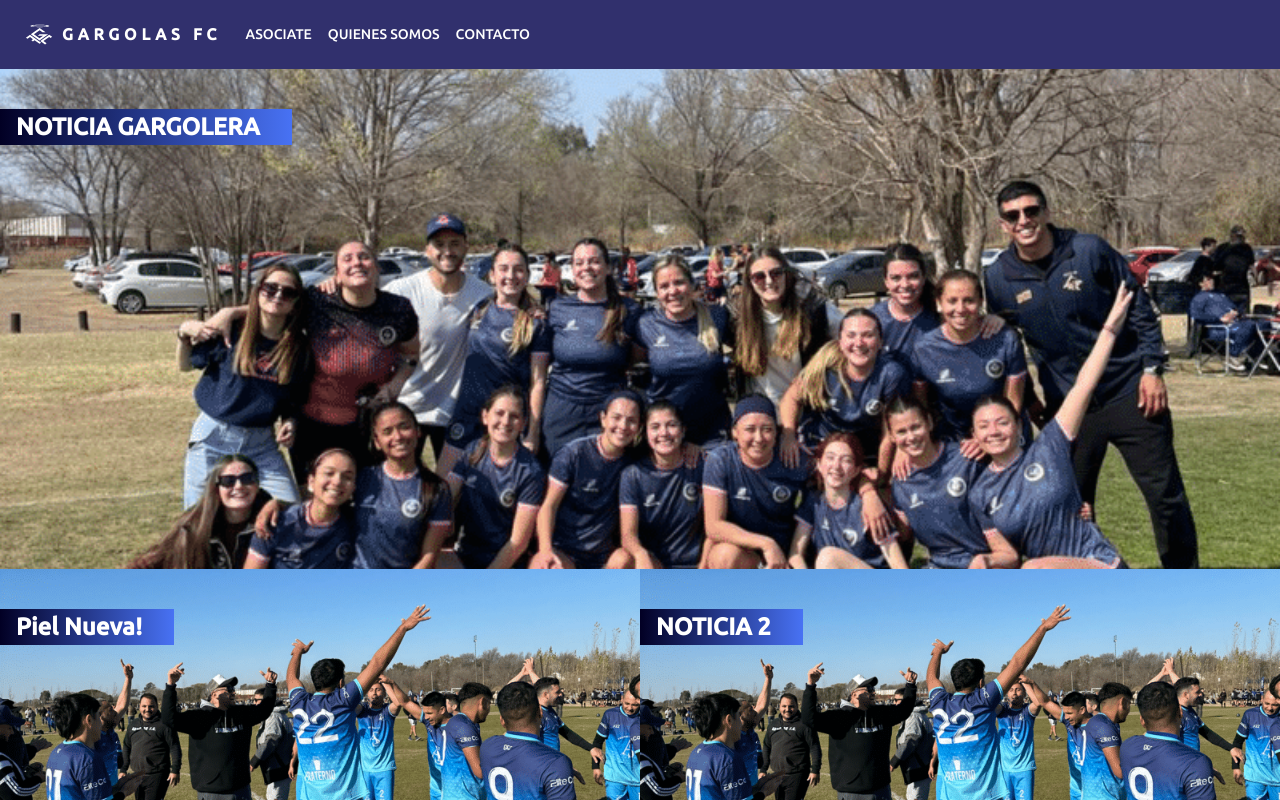
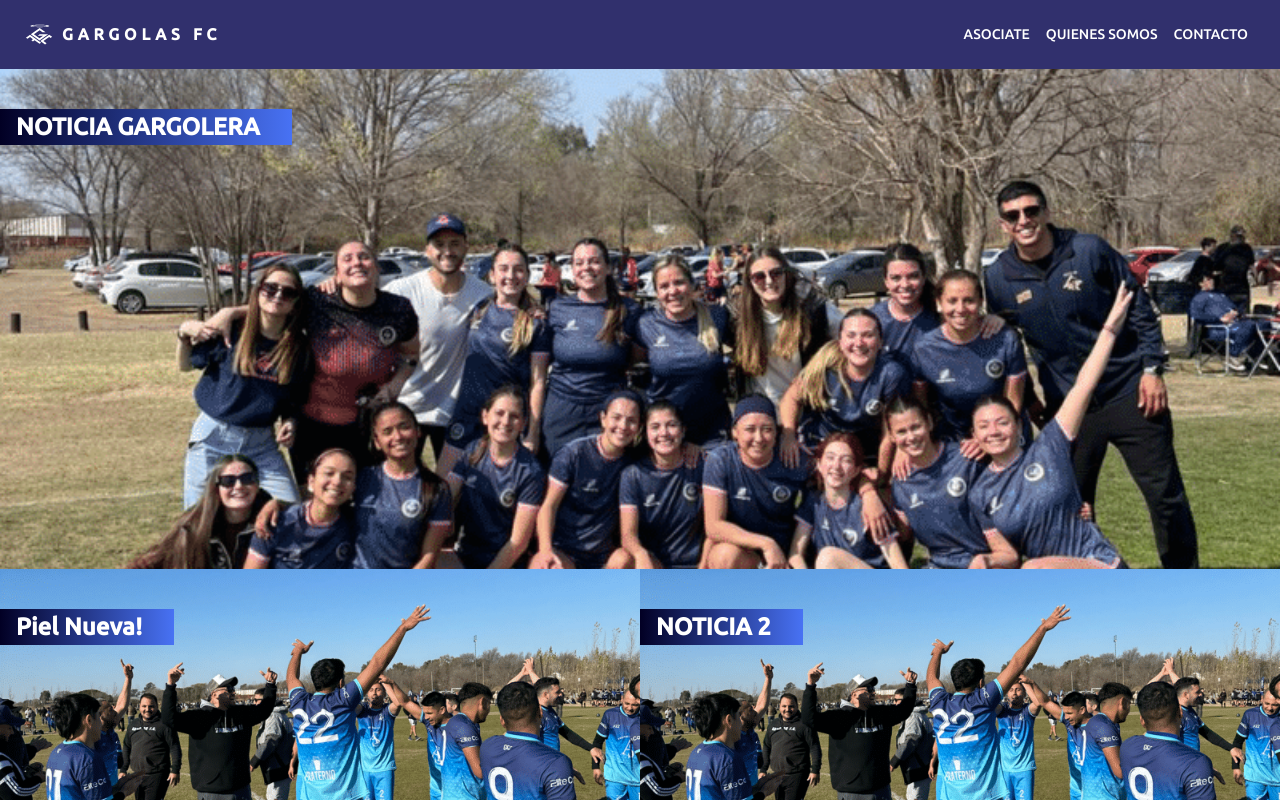
Before and after one commit to JulianOviedo/GARGOLAS-FC, a Next.js app: page / in a window 1280 px wide. Shown: the top 800 px of the page. Built offline with nearby package versions, Linux system fonts and the light colour scheme; a web font is replaced by a local one.

Commit message:
fix pages

```diff
--- a/src/components/NavBar.tsx
+++ b/src/components/NavBar.tsx
@@ -100,7 +100,7 @@ const NavBar: React.FC = () => {
             GARGOLAS F.C.
           </Typography>
           <Logo sx={{ display: { xs: "flex", md: "none" }, mr: 1 }} />
-          <Box sx={{ flexGrow: 1, display: { xs: "none", md: "flex" } }}>
+          <Box sx={{ flexGrow: 1, display: { xs: "none", md: "flex" }, justifyContent: 'flex-end'}}>
             {pages.map((page) => (
               <Button
                 key={page}
```
